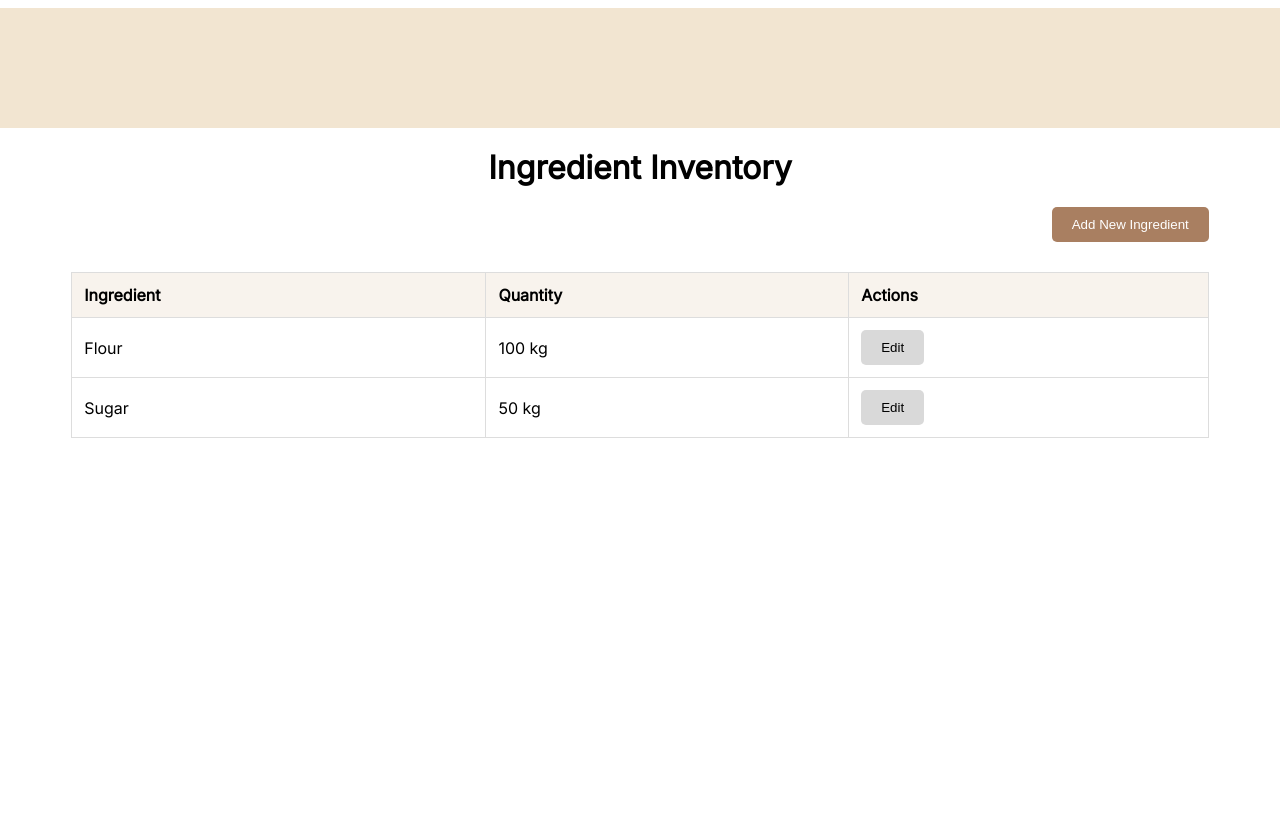
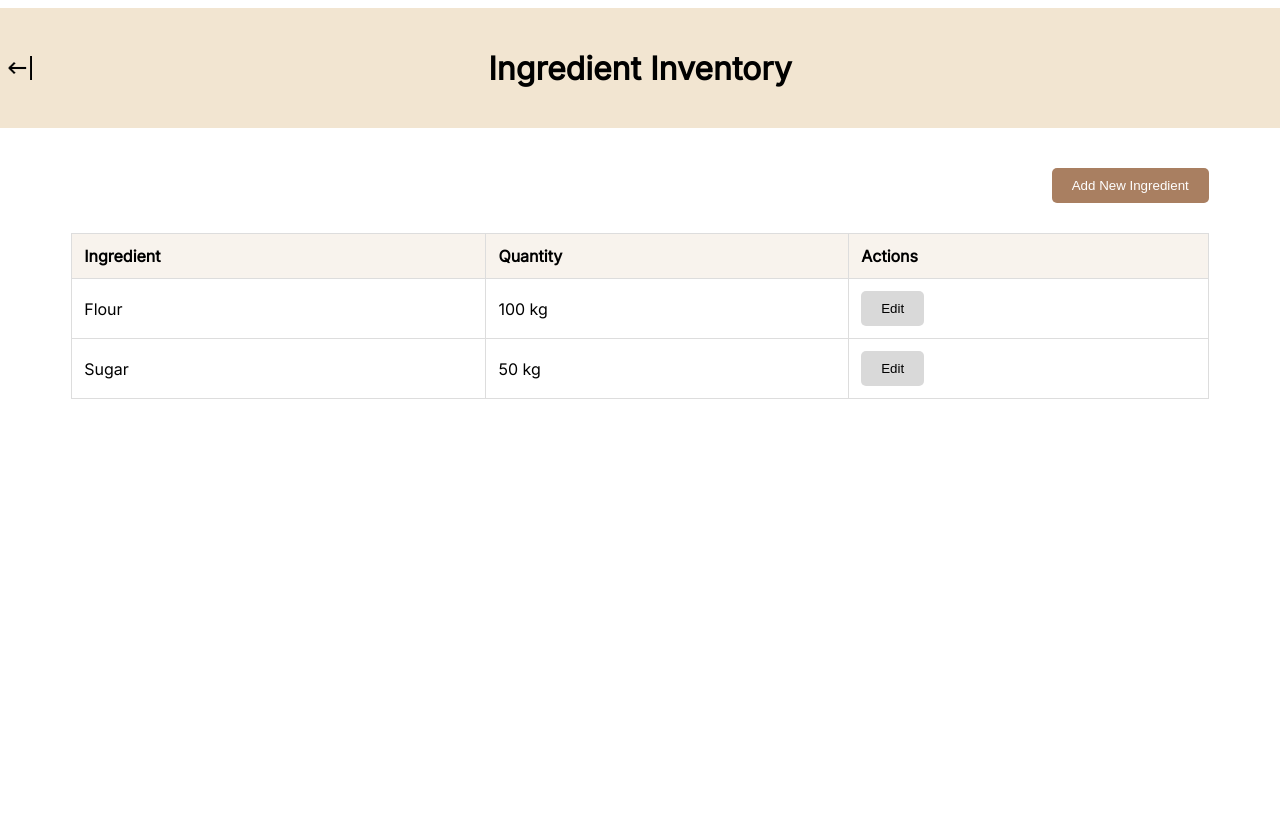
Before and after one commit to tahamoghaddam/CoffeeShop, a Django app: page /HexaCafe/inventory/ in a window 1280 px wide. Run offline with Django 5.2, Linux system fonts and the light colour scheme.

Commit message:
html/css
Co-Authored-By: Mahshad-EB <173365753+Mahshad-EB@users.noreply.github.com>

```diff
--- a/HexaCafe/templates/inventory.html
+++ b/HexaCafe/templates/inventory.html
@@ -31,6 +31,7 @@
             justify-content: space-between;
             align-items: center;
             padding: 0 20px;
+            position: relative;
         }
 
         .content-container {
@@ -48,6 +49,19 @@
         .title {
             font-size: 32px;
             font-weight: bold;
+            position: absolute;
+            left: 50%;
+            transform: translateX(-50%);
+        }
+
+        .back-icon {
+            position: absolute;
+            top: 50%;
+            left: 20px;
+            transform: translateY(-50%);
+            width: 24px;
+            height: 24px;
+            cursor: pointer;
         }
 
         .inventory-control {
@@ -111,15 +125,13 @@
 <body>
     <div class="main-container">
         <div class="rectangle">
-            <div class="group"></div>
-            <div class="exit-line">
-                <div class="group-1"></div>
-            </div>
+            <a href="{% url 'admin_page' %}">
+                <img src="{% static 'images/back.png' %}" alt="Back" class="back-icon" />
+            </a>
+            <div class="title">Ingredient Inventory</div>
         </div>
         <div class="content-container">
-            <div class="header">
-                <span class="title">Ingredient Inventory</span>
-            </div>
+            <div class="header"></div>
             <div class="inventory-control">
                 <button class="rectangle-button add-ingredient">Add New Ingredient</button>
             </div>
@@ -159,7 +171,7 @@
             const table = document.querySelector('table tbody');
             const addIngredientButton = document.querySelector('.add-ingredient');
 
-            // Function to create a new row with input fields for adding a new ingredient
+
             function createNewRow(ingredient = '', quantity = '') {
                 const row = document.createElement('tr');
                 row.innerHTML = `
```
